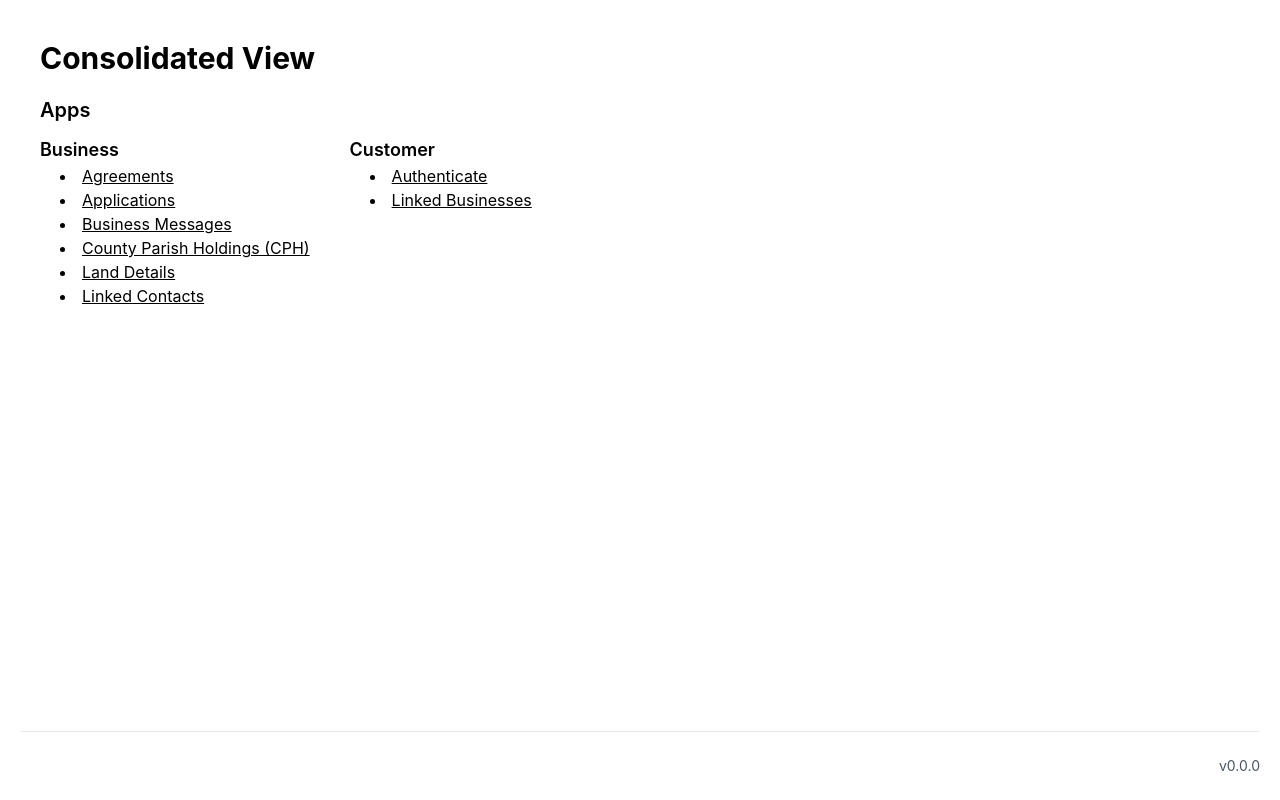
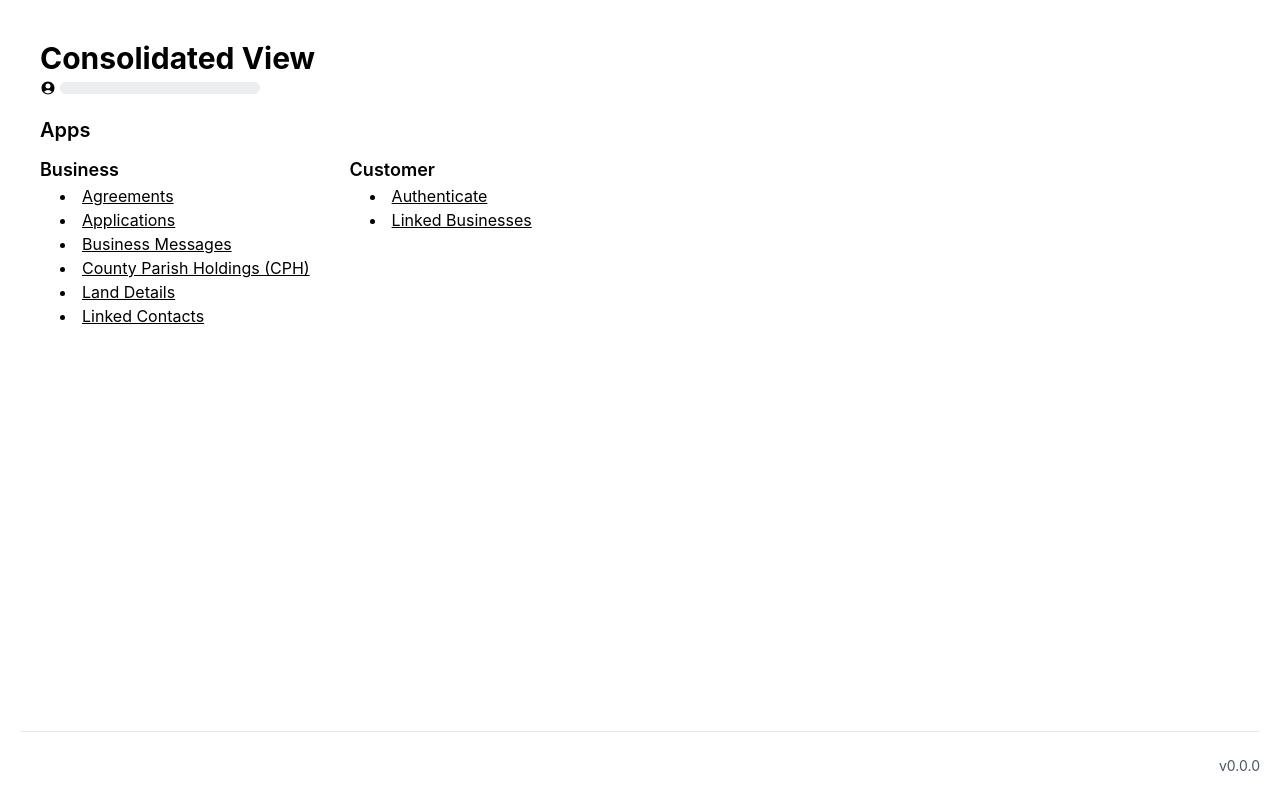
Before and after one commit to DEFRA/fcp-cv-frontend, a Next.js app: page / in a window 1280 px wide. Built offline with nearby package versions, Linux system fonts and the light colour scheme.

Commit message:
copy from POC

```diff
--- /dev/null
+++ b/app/_components/auth/auth.jsx
@@ -0,0 +1,101 @@
+'use client'
+
+import {
+  InteractionRequiredAuthError,
+  PublicClientApplication
+} from '@azure/msal-browser'
+import {
+  createContext,
+  useCallback,
+  useContext,
+  useEffect,
+  useState
+} from 'react'
+
+const configuration = {
+  auth: {
+    clientId: 'bfb6fb5c-9ec6-44f9-91d6-77378e41daa7',
+    authority:
+      'https://login.microsoftonline.com/6f504113-6b64-43f2-ade9-242e05780007/v2.0',
+    redirectUri: typeof window !== 'undefined' ? window.location.origin : ''
+  },
+  cache: {
+    cacheLocation: 'localStorage'
+  }
+}
+
+const msalInstance = new PublicClientApplication(configuration)
+await msalInstance.initialize()
+
+const AuthContext = createContext({ token: null, getToken: async () => null })
+
+const silentRequest = {
+  scopes: ['openid', 'profile', 'email']
+}
+
+export function AuthProvider({ children }) {
+  const [isAuthenticated, setIsAuthenticated] = useState(
+    !!msalInstance.getActiveAccount()
+  )
+  const [username, setUsername] = useState('')
+
+  useEffect(() => {
+    const handlePopupAuth = async () => {
+      try {
+        const account = await msalInstance.loginPopup(silentRequest)
+        msalInstance.setActiveAccount(account)
+        setIsAuthenticated(true)
+      } catch (error) {
+        console.error('loginPopup Authentication failed:', error)
+      }
+    }
+
+    const handleSilentAuth = async () => {
+      try {
+        const account = await msalInstance.ssoSilent(silentRequest)
+        msalInstance.setActiveAccount(account)
+        setIsAuthenticated(true)
+      } catch (error) {
+        if (error instanceof InteractionRequiredAuthError) {
+          await handlePopupAuth()
+        } else {
+          console.error('ssoSilent Authentication failed:', error)
+        }
+      }
+    }
+
+    const authenticate = async () => {
+      if (isAuthenticated) {
+        setUsername(msalInstance.getActiveAccount().username.toLowerCase())
+        return
+      }
+      await handleSilentAuth()
+      setUsername(msalInstance.getActiveAccount().username.toLowerCase())
+    }
+
+    authenticate()
+  }, [isAuthenticated])
+
+  const value = {
+    getToken: useCallback(async () => {
+      if (isAuthenticated) {
+        const { idToken } = await msalInstance.acquireTokenSilent(silentRequest)
+        return idToken
+      }
+
+      return ''
+    }, [isAuthenticated]),
+    username,
+    isAuthenticated
+  }
+
+  return <AuthContext.Provider value={value}>{children}</AuthContext.Provider>
+}
+
+export function useToken() {
+  const context = useContext(AuthContext)
+  if (!context) {
+    throw new Error('useToken must be used within an AuthProvider')
+  }
+  return context
+}
--- /dev/null
+++ b/app/_components/auth/profile.jsx
@@ -0,0 +1,27 @@
+'use client'
+
+import { useToken } from '@/components/auth/auth'
+import { Skeleton } from '@/components/ui/skeleton'
+
+export function Profile() {
+  const { username } = useToken()
+
+  return (
+    <div className="flex gap-1 text-xs items-center">
+      <svg
+        xmlns="http://www.w3.org/2000/svg"
+        viewBox="0 0 24 24"
+        fill="currentColor"
+        className="size-4"
+      >
+        <path
+          fillRule="evenodd"
+          d="M18.685 19.097A9.723 9.723 0 0 0 21.75 12c0-5.385-4.365-9.75-9.75-9.75S2.25 6.615 2.25 12a9.723 9.723 0 0 0 3.065 7.097A9.716 9.716 0 0 0 12 21.75a9.716 9.716 0 0 0 6.685-2.653Zm-12.54-1.285A7.486 7.486 0 0 1 12 15a7.486 7.486 0 0 1 5.855 2.812A8.224 8.224 0 0 1 12 20.25a8.224 8.224 0 0 1-5.855-2.438ZM15.75 9a3.75 3.75 0 1 1-7.5 0 3.75 3.75 0 0 1 7.5 0Z"
+          clipRule="evenodd"
+        />
+      </svg>
+
+      {username ? <>{username}</> : <Skeleton className="h-3 w-50" />}
+    </div>
+  )
+}
--- /dev/null
+++ b/app/_components/linked-contacts/linked-contacts.jsx
@@ -0,0 +1,28 @@
+'use client'
+
+import { useToken } from '@/components/auth/auth'
+import { useEffect, useState } from 'react'
+
+export function LinkedContacts() {
+  const [data, setData] = useState([])
+  const { getToken } = useToken()
+
+  useEffect(() => {
+    getToken()
+      .then((token) =>
+        fetch('/api/linked-contacts', {
+          headers: {
+            Authorization: `Bearer ${token}`
+          }
+        })
+      )
+      .then((response) => response.json())
+      .then(setData)
+  }, [getToken])
+
+  if (!data.length) {
+    return <div>Loading…</div>
+  }
+
+  return <pre>{JSON.stringify(data, null, 2)}</pre>
+}
--- /dev/null
+++ b/app/_components/ui/skeleton.jsx
@@ -0,0 +1,10 @@
+import { cn } from '@/lib/utils'
+
+export function Skeleton({ className, ...props }) {
+  return (
+    <div
+      className={cn('bg-gray-200 animate-pulse rounded-md', className)}
+      {...props}
+    />
+  )
+}
--- /dev/null
+++ b/app/_lib/token.js
@@ -0,0 +1,43 @@
+/**
+ * NOTE: This should be moved to the DAL
+ * See FCPDAL-154 (https://eaflood.atlassian.net/browse/FCPDAL-154)
+ */
+
+import { createRemoteJWKSet, jwtVerify } from 'jose'
+import { headers } from 'next/headers'
+
+const JWKS_URL =
+  'https://login.microsoftonline.com/6f504113-6b64-43f2-ade9-242e05780007/discovery/v2.0/keys'
+const ISSUER =
+  'https://login.microsoftonline.com/6f504113-6b64-43f2-ade9-242e05780007/v2.0'
+const AUDIENCE = 'bfb6fb5c-9ec6-44f9-91d6-77378e41daa7'
+
+const JWKS = createRemoteJWKSet(new URL(JWKS_URL))
+
+export async function getEmailFromToken() {
+  const authorization = (await headers()).get('authorization')
+
+  if (!authorization?.startsWith('Bearer ')) {
+    throw new Error('no auth header')
+  }
+
+  const token = authorization.slice('Bearer '.length)
+
+  try {
+    const { payload } = await jwtVerify(token, JWKS, {
+      issuer: ISSUER,
+      audience: AUDIENCE
+    })
+
+    const email = payload.email || payload.preferred_username
+
+    if (!email) {
+      throw new Error('no email in token')
+    }
+
+    return email
+  } catch (err) {
+    console.error('JWT verification failed')
+    throw new Error('auth failed')
+  }
+}
--- /dev/null
+++ b/app/api/linked-contacts/route.js
@@ -0,0 +1,10 @@
+import { NextResponse } from 'next/server'
+
+import { getEmailFromToken } from '@/lib/token'
+
+export async function GET() {
+  const email = await getEmailFromToken()
+  console.log(email)
+
+  return NextResponse.json([1, 2, 3, 4, 5])
+}
--- a/app/layout.jsx
+++ b/app/layout.jsx
@@ -1,3 +1,4 @@
+import { AuthProvider } from '@/components/auth/auth.jsx'
 import { Main } from '@/components/main/main'
 import './globals.css'
 
@@ -9,7 +10,9 @@ export default function RootLayout({ children }) {
   return (
     <html lang="en" className="h-screen">
       <body className="h-screen">
-        <Main>{children}</Main>
+        <AuthProvider>
+          <Main>{children}</Main>
+        </AuthProvider>
       </body>
     </html>
   )
--- a/app/page.jsx
+++ b/app/page.jsx
@@ -1,3 +1,4 @@
+import { Profile } from '@/components/auth/profile.jsx'
 import Link from 'next/link'
 
 const businessLinks = [
@@ -42,7 +43,10 @@ export default function ConsolidatedViewPage() {
   return (
     <div className="m-10">
       <div>
-        <h1 className="text-3xl font-bold mb-5">Consolidated View</h1>
+        <div className="mb-5">
+          <h1 className="text-3xl font-bold mb-1">Consolidated View</h1>
+          <Profile />
+        </div>
         <h2 className="text-xl font-semibold mb-3">Apps</h2>
 
         <div className="flex gap-10">
--- a/package.json
+++ b/package.json
@@ -19,8 +19,10 @@
   "author": "Defra DDTS",
   "license": "OGL-UK-3.0",
   "dependencies": {
+    "@azure/msal-browser": "4.27.0",
     "@elastic/ecs-pino-format": "1.5.0",
     "@tanstack/react-table": "8.21.3",
+    "jose": "6.1.3",
     "next": "16.0.10",
     "pino": "10.1.0",
     "pino-http": "11.0.0",
```
Also changed, not shown: 1 other file (tests, documents, lock files or other folders).
